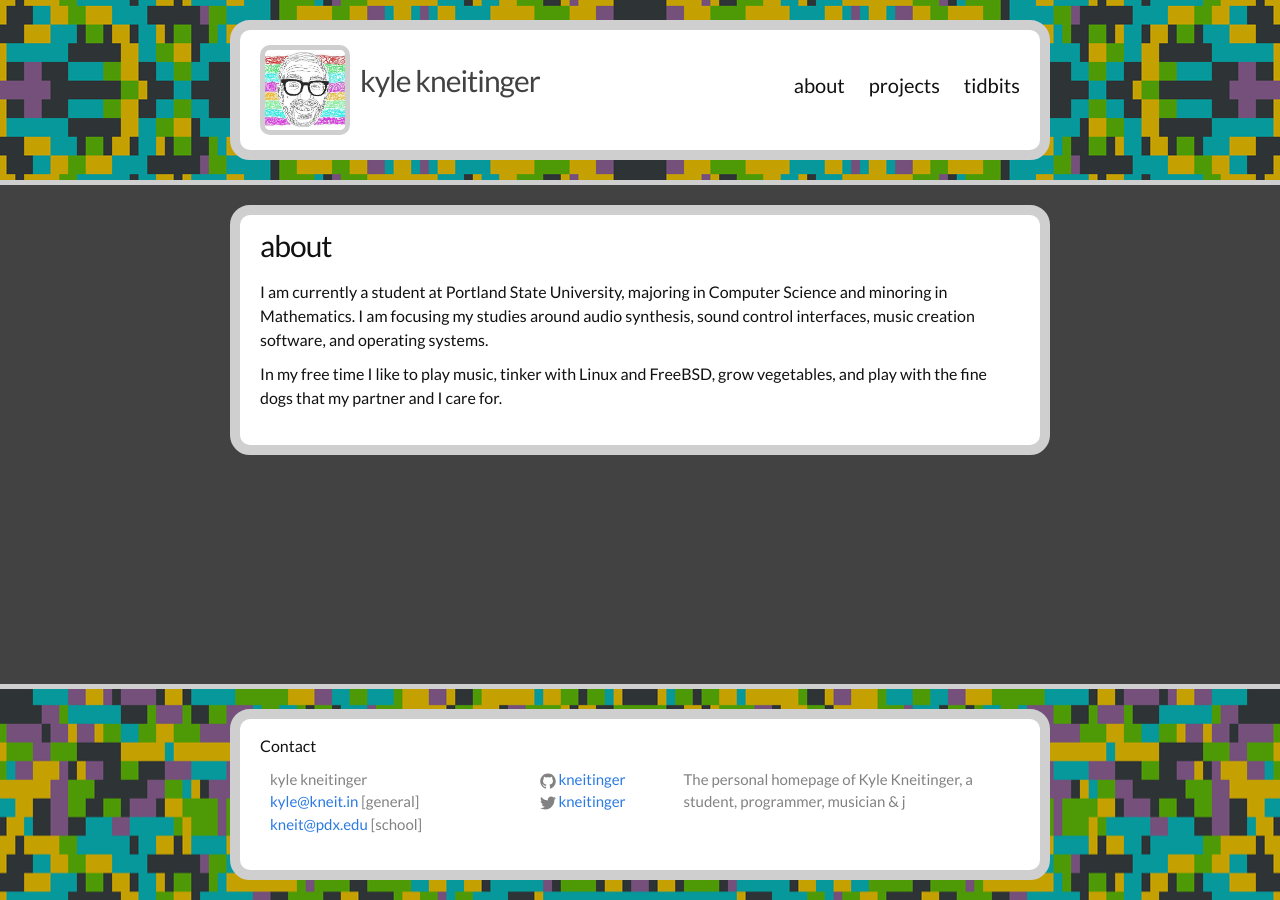
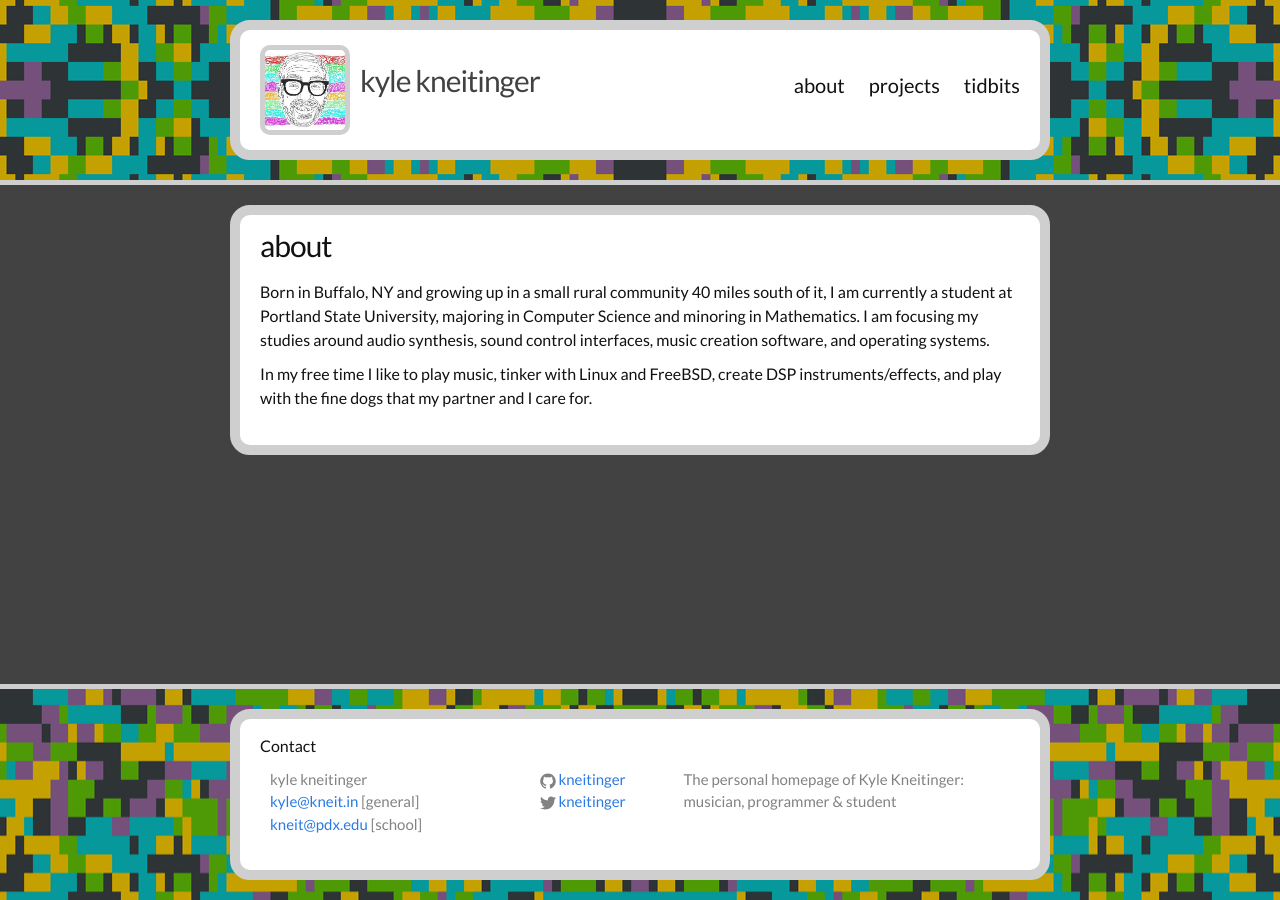
Before and after one commit to kneitinger/kneitinger.github.io, a Jekyll site: the page built from about.md, in a window 1280 px wide. Built offline with Jekyll 4.4.1, drawn with Linux system fonts in a browser that asks for light colours.

Commit message:
about and ger

```diff
--- a/_config.yml
+++ b/_config.yml
@@ -3,8 +3,8 @@ title: kyle kneitinger
 email: kyle@kneit.in
 github: kneitinger
 description: > # this means to ignore newlines until "baseurl:"
-    The personal homepage of Kyle Kneitinger, a student, programmer, musician & j
-#baseurl: "/ger" # the subpath of your site, e.g. /blog/
+    The personal homepage of Kyle Kneitinger: musician, programmer & student
+baseurl: "/ger" # the subpath of your site, e.g. /blog/
 url: "kneit.in" # the base hostname & protocol for your site
 twitter_username: kneitinger
 github_username:  kneitinger
--- a/about.md
+++ b/about.md
@@ -4,9 +4,11 @@ title: about
 permalink: /about/
 ---
 
-I am currently a student at Portland State University, majoring in Computer
+Born in Buffalo, NY and growing up in a small rural community 40 miles south of
+it, I am currently a student at Portland State University, majoring in Computer
 Science and minoring in Mathematics. I am focusing my studies around audio
 synthesis, sound control interfaces, music creation software, and operating systems.
 
-In my free time I like to play music, tinker with Linux and FreeBSD, grow
-vegetables,  and play with the fine dogs that my partner and I care for.
+In my free time I like to play music, tinker with Linux and FreeBSD,
+create DSP instruments/effects,
+and play with the fine dogs that my partner and I care for.
```
